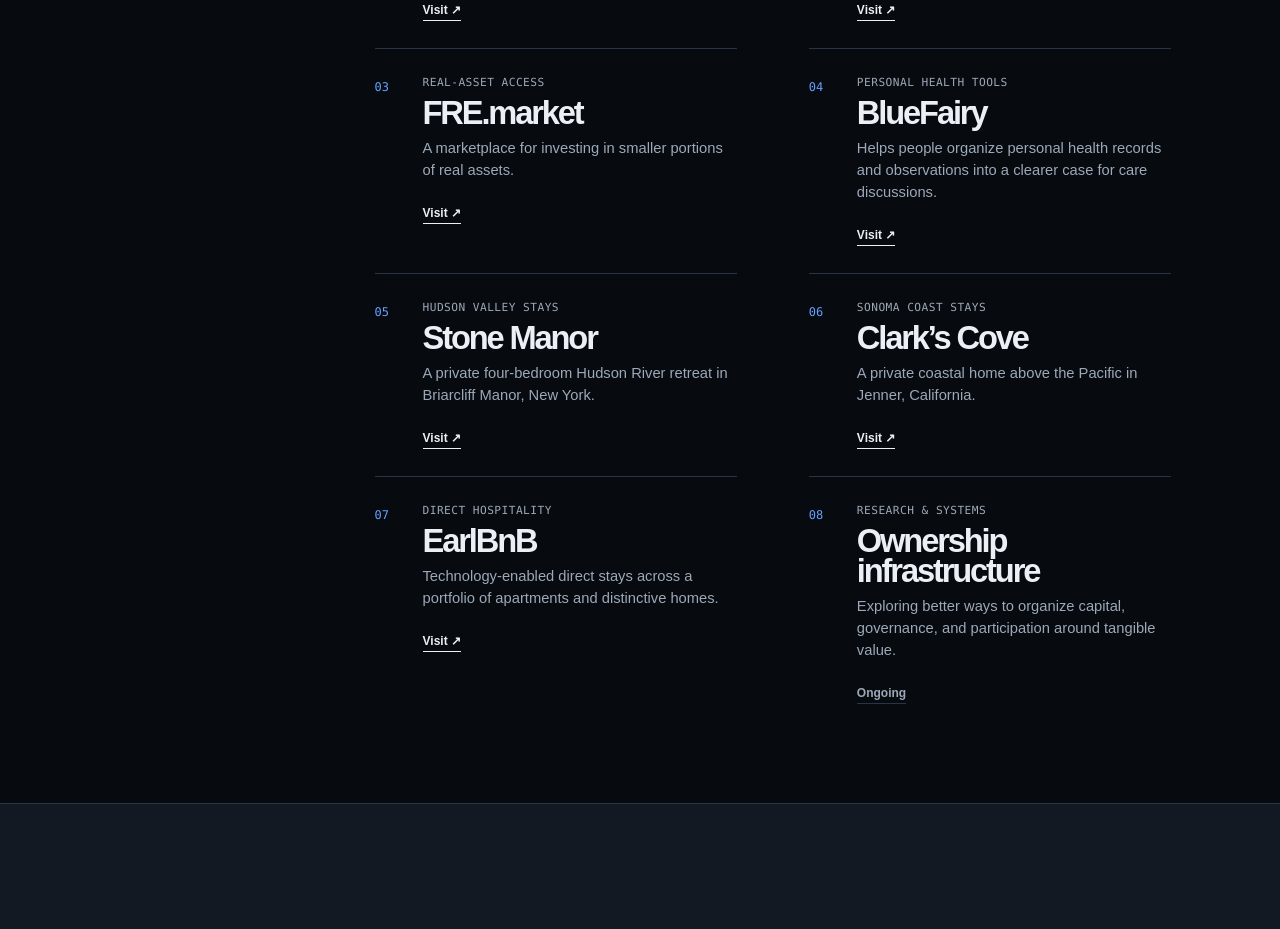
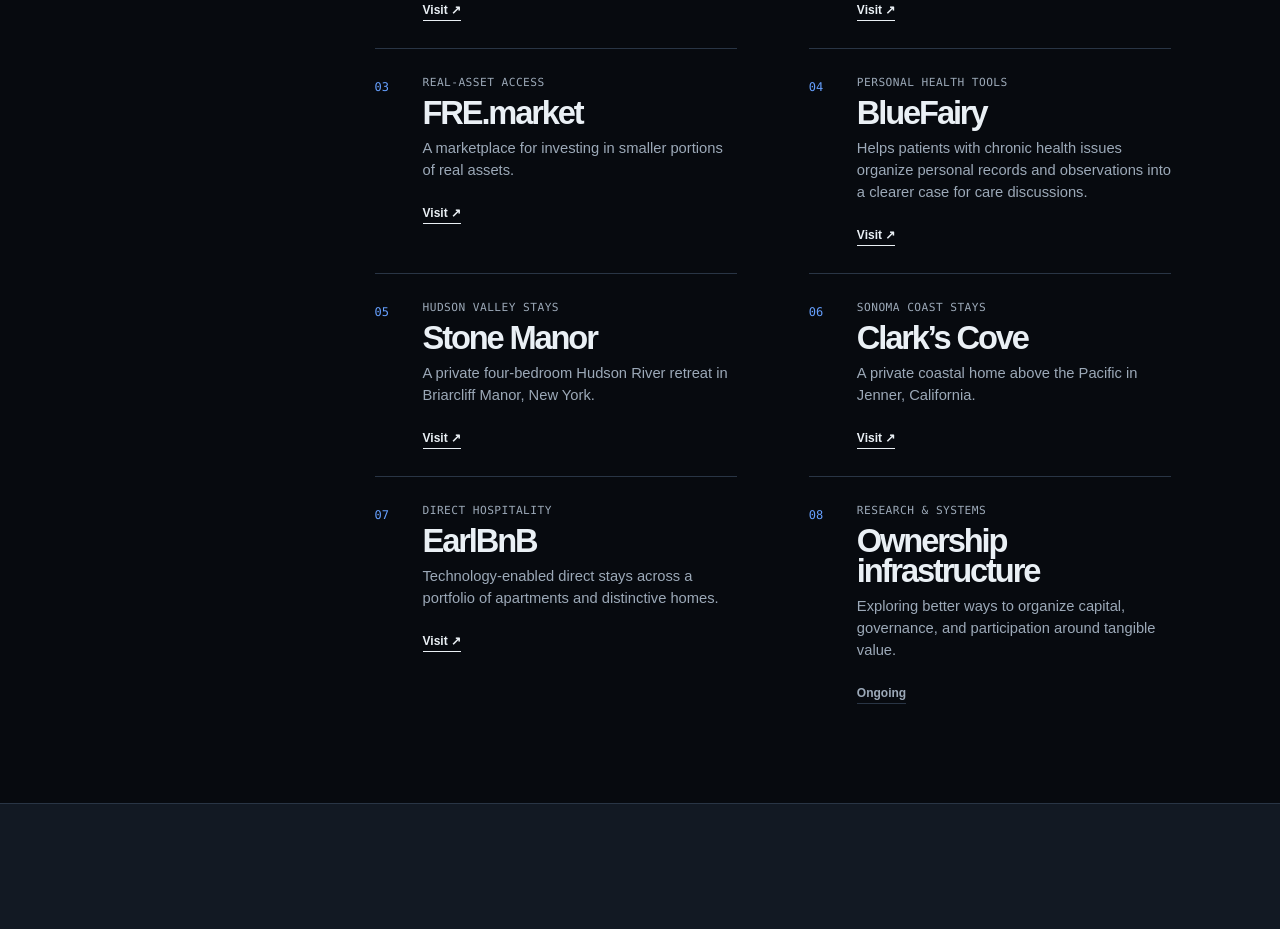
Before and after one commit to earlvanze/earlv-co, a plain HTML site: page index.html in a window 1280 px wide. Shown: the part 1819-2748 px from the top of the page. Drawn offline with Linux system fonts and the light colour scheme.

Commit message:
Clarify BlueFairy audience

```diff
--- a/index.html
+++ b/index.html
@@ -117,7 +117,7 @@
             <div class="work-copy">
               <p class="work-type">Personal health tools</p>
               <h3>BlueFairy</h3>
-              <p>Helps people organize personal health records and observations into a clearer case for care discussions.</p>
+              <p>Helps patients with chronic health issues organize personal records and observations into a clearer case for care discussions.</p>
             </div>
             <a class="project-link" href="https://ourbluefairy.com" target="_blank" rel="noreferrer" aria-label="Visit BlueFairy">Visit <span aria-hidden="true">↗</span></a>
           </article>
```
